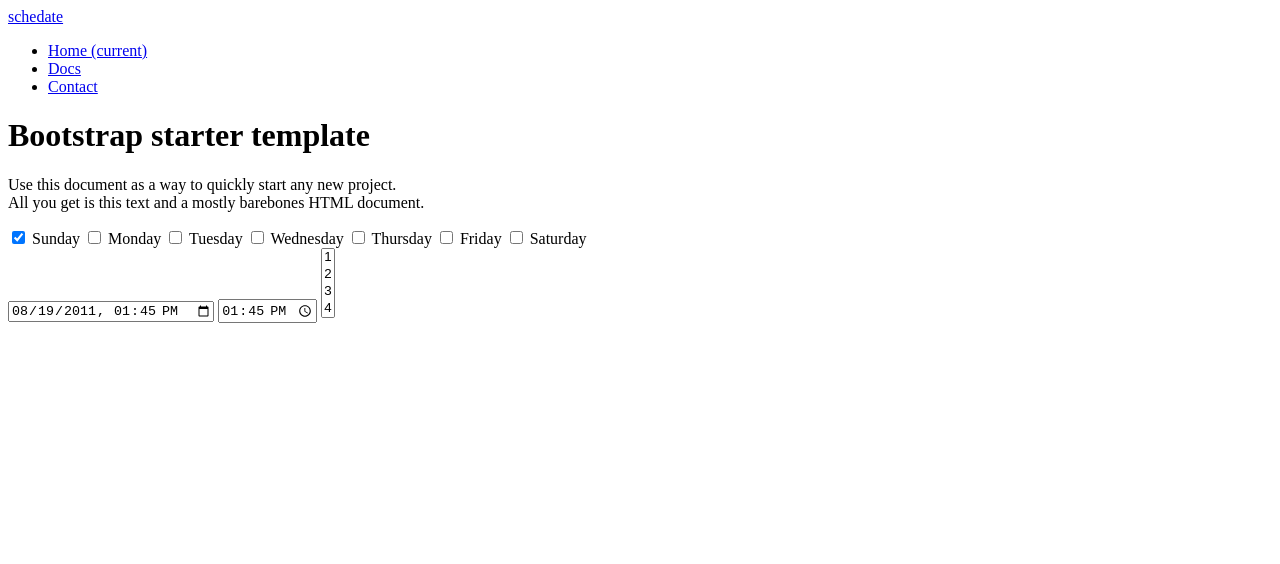
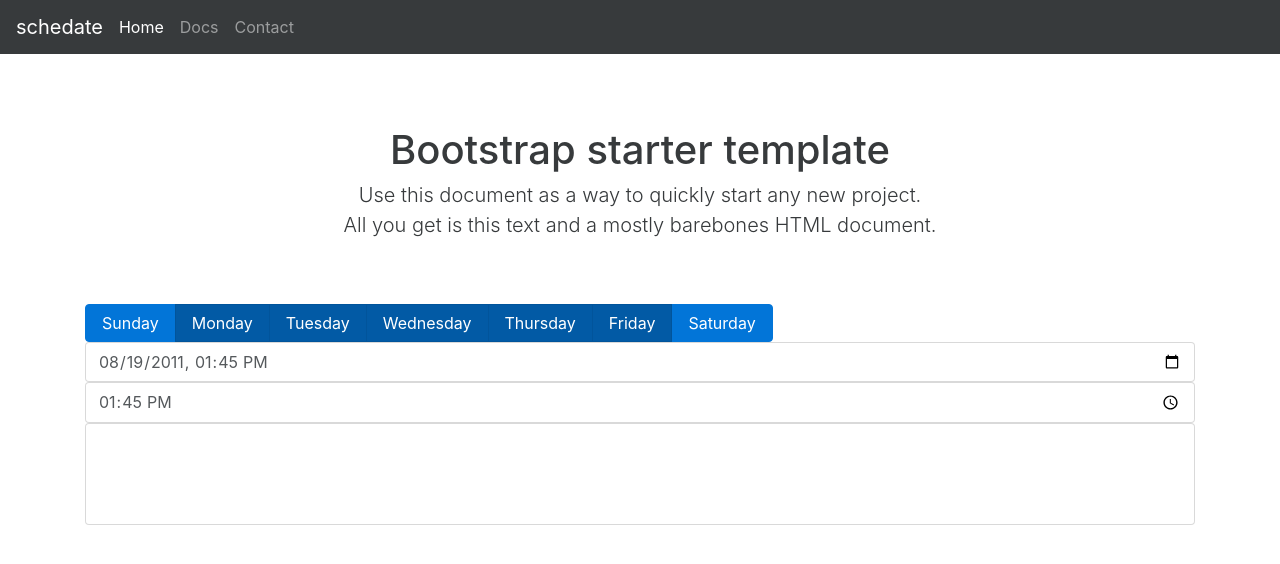
Before and after one commit to brightdigit/schedate, a plain HTML site: page index.html in a window 1280 px wide. Drawn offline with Linux system fonts and the light colour scheme; the site is published under a folder, as on GitHub Pages, so addresses that start at the root find nothing.

Commit message:
Update 2016-11-21T14:35:02.891Z

```diff
--- a/index.html
+++ b/index.html
@@ -13,7 +13,7 @@
   <title>schedate - schedule dates based on weekly schedules</title>
 
   <!-- Bootstrap core CSS -->
-  <link href="/css/main.css" rel="stylesheet">
+  <link href="css/main.css" rel="stylesheet">
 
 </head>
 
@@ -43,30 +43,25 @@
 
     <div class="btn-group" data-toggle="buttons">
       <label class="btn btn-primary">
-    <input type="checkbox" checked autocomplete="off"> Sunday </label>
+    <input type="checkbox" autocomplete="off"> Sunday </label>
       <label class="btn btn-primary active">
-    <input type="checkbox" autocomplete="off"> Monday </label>
+    <input type="checkbox" checked autocomplete="off"> Monday </label>
       <label class="btn btn-primary active">
-    <input type="checkbox" autocomplete="off"> Tuesday </label>
+    <input type="checkbox" checked autocomplete="off"> Tuesday </label>
       <label class="btn btn-primary active">
-    <input type="checkbox" autocomplete="off"> Wednesday </label>
+    <input type="checkbox" checked autocomplete="off"> Wednesday </label>
       <label class="btn btn-primary active">
-    <input type="checkbox" autocomplete="off"> Thursday</label>
+    <input type="checkbox" checked autocomplete="off"> Thursday</label>
       <label class="btn btn-primary active">
-    <input type="checkbox" autocomplete="off"> Friday </label>
+    <input type="checkbox" checked autocomplete="off"> Friday </label>
       <label class="btn btn-primary">
     <input type="checkbox" autocomplete="off"> Saturday
   </label>
 
     </div>
-    <input class="form-control" type="datetime-local" value="2011-08-19T13:45:00" id="example-datetime-local-input">
-    <input class="form-control" type="time" value="13:45:00" id="example-time-input">
-    <select multiple class="form-control" id="exampleSelect2">
-      <option>1</option>
-      <option>2</option>
-      <option>3</option>
-      <option>4</option>
-      <option>5</option>
+    <input class="form-control" type="datetime-local" value="2011-08-19T13:45:00" id="requested-datetime">
+    <input class="form-control" type="time" value="13:45:00" id="new-time">
+    <select multiple class="form-control" id="times-selected">
     </select>
   </div>
   <!-- /.container -->
@@ -75,7 +70,7 @@
   <!-- Bootstrap core JavaScript
     ================================================== -->
   <!-- Placed at the end of the document so the pages load faster -->
-  <script src="/js/main.js"></script>
+  <script src="js/main.js"></script>
   <!-- IE10 viewport hack for Surface/desktop Windows 8 bug -->
   <!--<script src="../../assets/js/ie10-viewport-bug-workaround.js"></script>-->
 </body>
```
